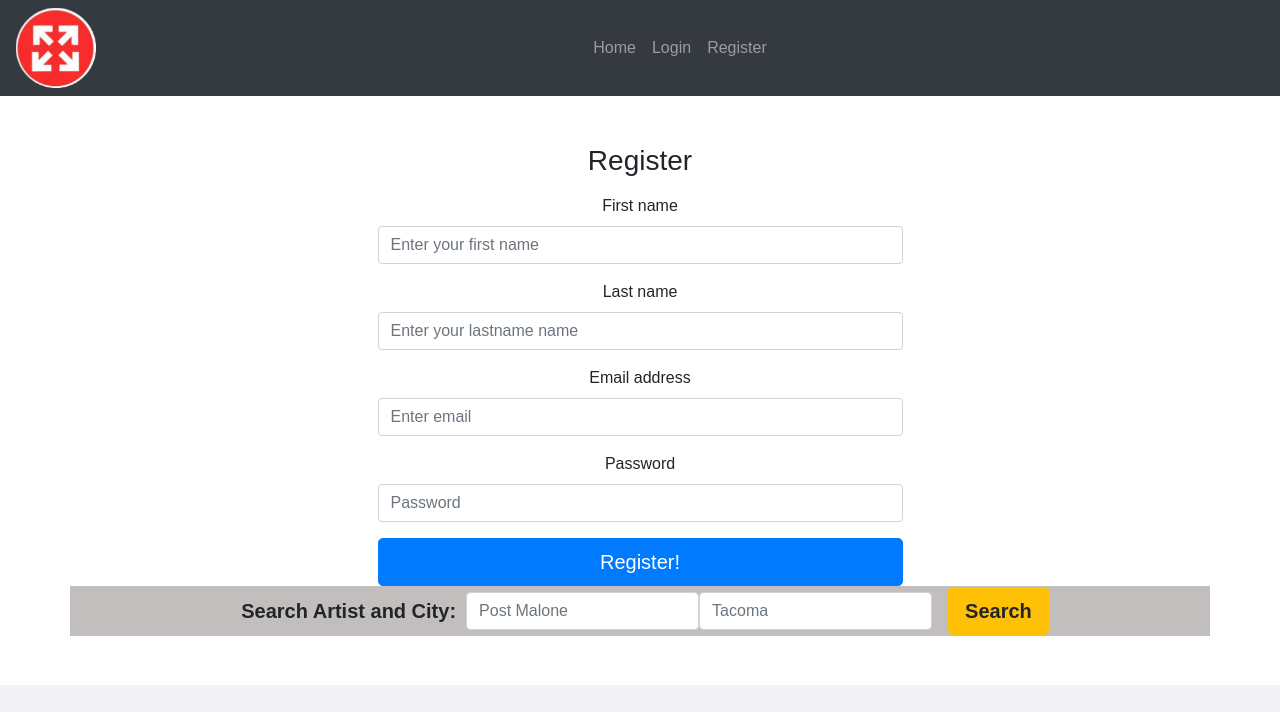
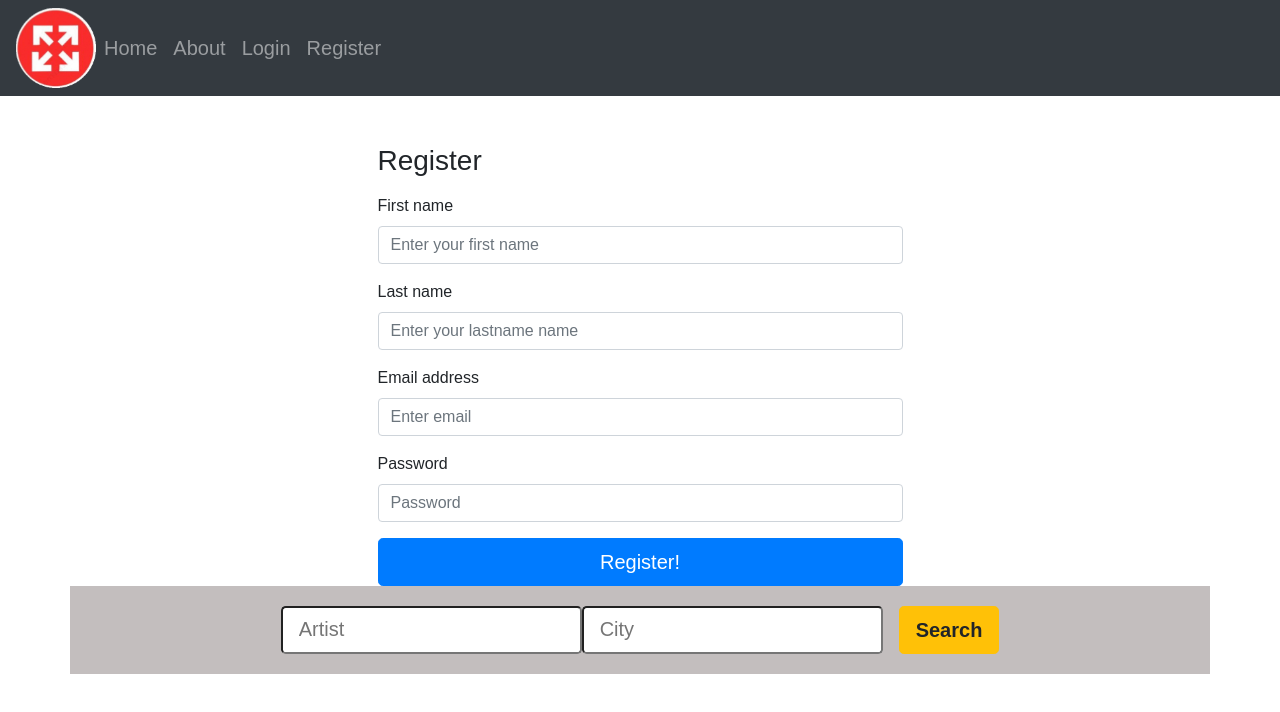
Before and after one commit to jeffpball/project_3, a React (Create React App) app in the folder client/: page /register in a window 1280 px wide. Shown: the top 712 px of the page. Built offline with nearby package versions, Linux system fonts and the light colour scheme.

Commit message:
css updates

```diff
--- a/client/src/App.js
+++ b/client/src/App.js
@@ -21,7 +21,8 @@ class App extends Component {
     city: "",
     stubhubTickets: [],
     ticketmasterTickets: [],
-    seatgeekTickets: []
+    seatgeekTickets: [],
+    vividseatsTickets: []
   };
 
   handleInputChange = event => {
@@ -76,7 +77,6 @@ class App extends Component {
   render() {
     return (
       <Router>
-        <div className="App">
           <Navbar />
           <Route exact path="/" component={Landing} />
           <div className="container">
@@ -84,7 +84,6 @@ class App extends Component {
             <Route exact path="/login" component={Login} />
             <Route exact path="/profile" component={Profile} />
           </div>
-        </div>
         <div>
           <Form
             handleInputChange={this.handleInputChange}
@@ -185,6 +184,17 @@ class App extends Component {
               />
             ))}
           </div>
+          <div>
+          {this.state.vividseatsTickets.map((tickets) => (
+              <TicketsCard
+                service="VividSeats"
+                image={tickets[3].image}
+                lowPrice={tickets[3].eventLowPrice}
+                highPrice={tickets[3].eventHighPrice}
+                link={tickets[3].url}
+              />
+              ))}
+          </div>
         </Wrapper>
 
       </Router>
--- a/client/src/components/Form/index.js
+++ b/client/src/components/Form/index.js
@@ -6,26 +6,25 @@ function Form({ name, city, handleInputChange, handleFormSubmit }) {
     <div className="container">
       <div className="row justify-content-center">
         <form className="form-inline">
-          <div className="form-group">
+          <div className="form-group-lg">
             <label htmlFor="Query">
-              <strong className="strong1">Search Artist and City:</strong>
             </label>
             <input
-              className="form-control"
-              id="Title"
+              className="form-control-lg"
+              id="Artist"
               type="text"
               value={name}
-              placeholder="Post Malone"
+              placeholder="Artist"
               name="name"
               onChange={handleInputChange}
               required
             />
             <input
-              className="form-control"
-              id="Title"
+              className="form-control-lg"
+              id="City"
               type="text"
               value={city}
-              placeholder="Tacoma"
+              placeholder="City"
               name="city"
               onChange={handleInputChange}
               required
--- a/client/src/components/Form/style.css
+++ b/client/src/components/Form/style.css
@@ -1,5 +1,7 @@
 .row.justify-content-center {
     background-color: rgba(156, 148, 148, 0.602);
+    padding-top: 20px;
+    padding-bottom: 20px;
 }
 
 strong.strong1 {
--- a/client/src/components/Navbar.js
+++ b/client/src/components/Navbar.js
@@ -57,7 +57,7 @@ class Landing extends Component {
           </button>
 
           <div
-            className="collapse navbar-collapse justify-content-md-center"
+            className="collapse navbar-collapse justify-content-md-left"
             id="navbarsExample10"
           >
             <ul className="navbar-nav">
@@ -66,9 +66,15 @@ class Landing extends Component {
                   Home
               </Link>
               </li>
+              <li className="nav-item">
+                <Link to="/" className="nav-link">
+                  About
+              </Link>
+              </li>
             </ul>
             {localStorage.usertoken ? userLink : loginRegLink}
           </div>
+          {/* <img src={require('./retro.png')} className="" alt="" style={{ height: '5rem' }}/> */}
       </nav>
         )
       }
--- a/client/src/components/navbar.css
+++ b/client/src/components/navbar.css
@@ -3,4 +3,5 @@ nav.navbar.navbar-expand-lg {
     background-repeat: repeat;
     background-size: 70%;
     background-position: 50% 20%;
+    font-size: 20px;
   }
--- a/client/src/tickets.json
+++ b/client/src/tickets.json
@@ -22,5 +22,13 @@
     "lowPrice": "$70.00",
     "highPrice": "$120.00",
     "link": "https://seatgeek.com"
+  },
+  {
+    "id": 4,
+    "service": "VividSeats",
+    "image": "https://www.ticketnews.com/wp-content/uploads/vividseats-750x350.jpg",
+    "lowPrice": "$80.00",
+    "highPrice": "$130.00",
+    "link": "https://www.vividseats.com"
   }
 ]
```
Also changed, not shown: client/src/components/retro.png (added).
